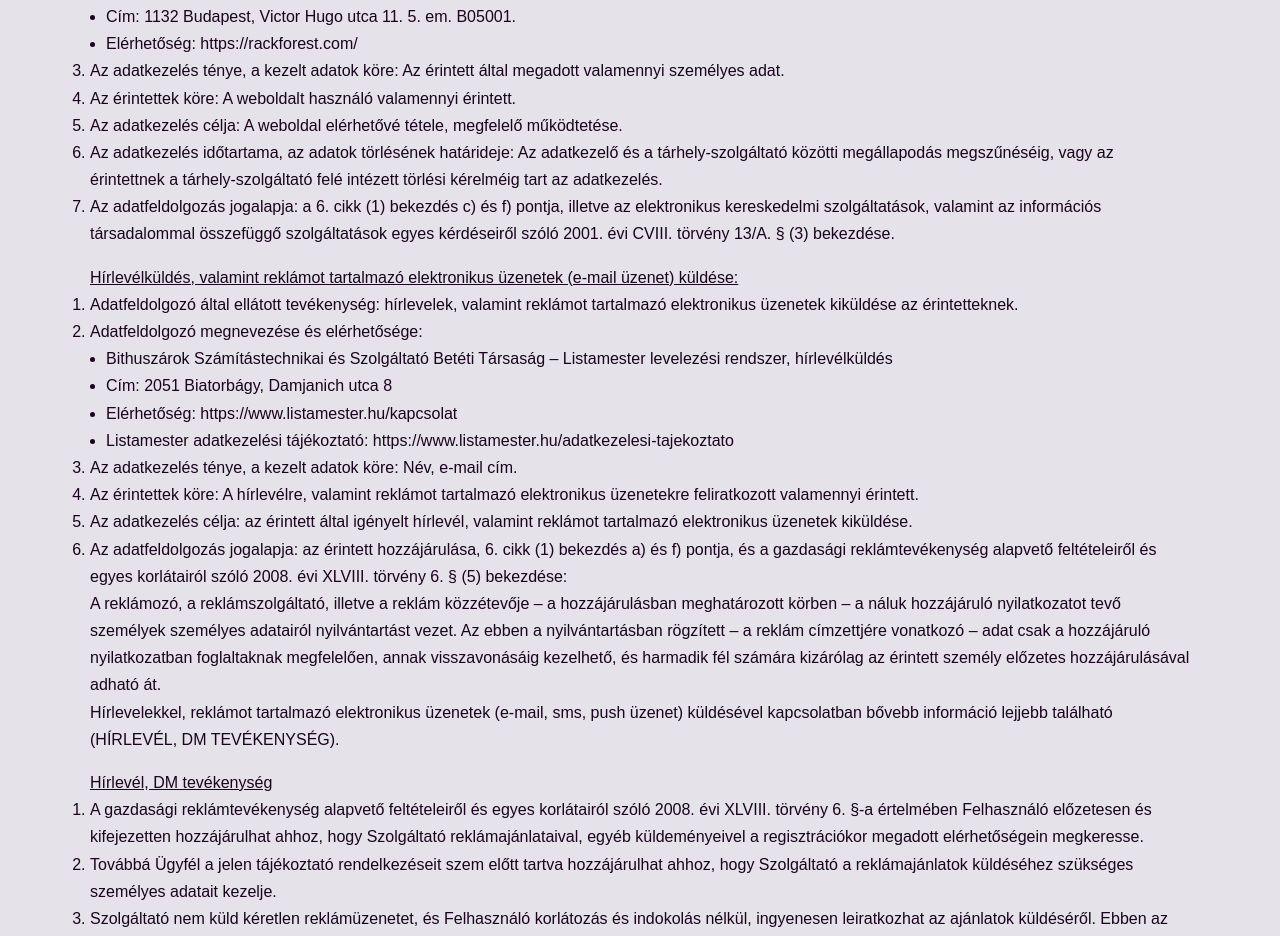
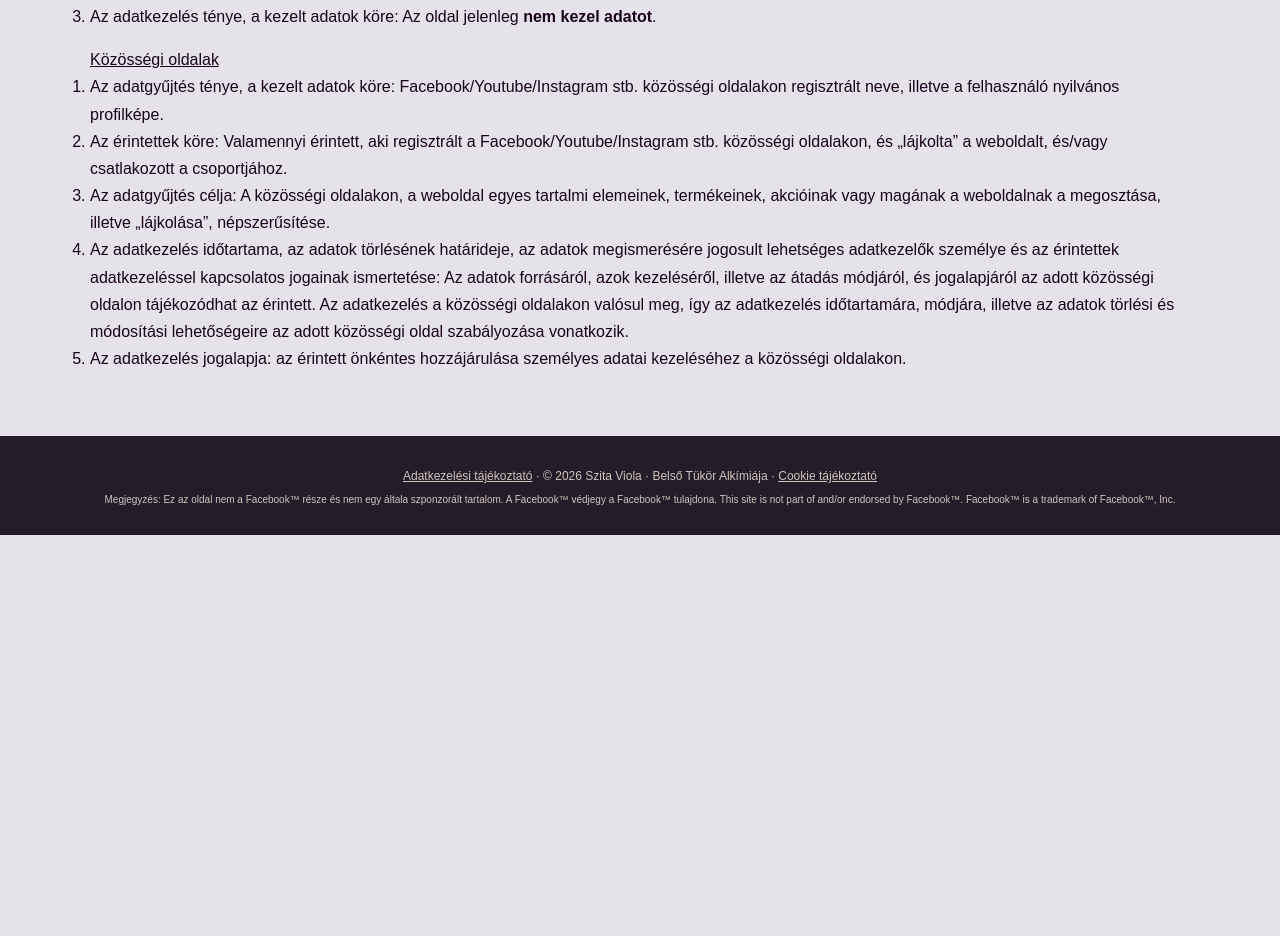
Before and after one commit to TheMascot/inner-mirror-alchemy, an Angular app: page /adatkezeles in a window 1280 px wide. Shown: the part 1861-2797 px from the top of the page. After the commit the page ends 2396 px from the top, so only its background shows below. Built offline with nearby package versions, Linux system fonts and the light colour scheme.

Commit message:
FE privacy policy minimalist version

```diff
--- a/src/app/pages/privacy_policy/privacy-policy.html
+++ b/src/app/pages/privacy_policy/privacy-policy.html
@@ -17,12 +17,12 @@
     <li>
       Név: Szita Viola
     </li>
-    <li>
-      Adószám: XXXXXXXX-X-XX
-    </li>
-    <li>
-      Email: XXXXXXXXXXXXXX
-    </li>
+<!--    <li>-->
+<!--      Adószám: XXXXXXXX-X-XX-->
+<!--    </li>-->
+<!--    <li>-->
+<!--      Email: XXXXXXXXXXXXXX-->
+<!--    </li>-->
     <li>
       a továbbiakban: Szolgáltató, Adatkezelő
     </li>
@@ -150,209 +150,223 @@
         </div>
       </li>
       <li>
-        Az adatkezelés ténye, a kezelt adatok köre: Az érintett által megadott valamennyi személyes adat.
+        Az adatkezelés ténye, a kezelt adatok köre: Az oldal jelenleg <strong>nem kezel adatot</strong>.
       </li>
-      <li>
-        Az érintettek köre: A weboldalt használó valamennyi érintett.
-      </li>
-      <li>
-        Az adatkezelés célja: A weboldal elérhetővé tétele, megfelelő működtetése.
-      </li>
-      <li>
-        Az adatkezelés időtartama, az adatok törlésének határideje: Az adatkezelő és a tárhely-szolgáltató közötti
-        megállapodás megszűnéséig, vagy az érintettnek a tárhely-szolgáltató felé intézett törlési kérelméig tart az
-        adatkezelés.
-      </li>
-      <li>
-        Az adatfeldolgozás jogalapja: a 6. cikk (1) bekezdés c) és f) pontja, illetve az elektronikus kereskedelmi
-        szolgáltatások, valamint az információs társadalommal összefüggő szolgáltatások egyes kérdéseiről szóló 2001.
-        évi CVIII. törvény 13/A. § (3) bekezdése.
-      </li>
+<!--      <li>-->
+<!--        Az érintettek köre: A weboldalt használó valamennyi érintett.-->
+<!--      </li>-->
+<!--      <li>-->
+<!--        Az adatkezelés célja: A weboldal elérhetővé tétele, megfelelő működtetése.-->
+<!--      </li>-->
+<!--      <li>-->
+<!--        Az adatkezelés időtartama, az adatok törlésének határideje: Az adatkezelő és a tárhely-szolgáltató közötti-->
+<!--        megállapodás megszűnéséig, vagy az érintettnek a tárhely-szolgáltató felé intézett törlési kérelméig tart az-->
+<!--        adatkezelés.-->
+<!--      </li>-->
+<!--      <li>-->
+<!--        Az adatfeldolgozás jogalapja: a 6. cikk (1) bekezdés c) és f) pontja, illetve az elektronikus kereskedelmi-->
+<!--        szolgáltatások, valamint az információs társadalommal összefüggő szolgáltatások egyes kérdéseiről szóló 2001.-->
+<!--        évi CVIII. törvény 13/A. § (3) bekezdése.-->
+<!--      </li>-->
     </ol>
   </div>
 
+<!--  <div>-->
+<!--    <p style="text-decoration: underline">-->
+<!--      Hírlevélküldés, valamint reklámot tartalmazó elektronikus üzenetek (e-mail üzenet) küldése:-->
+<!--    </p>-->
+<!--    <ol style="list-style-type: decimal">-->
+<!--      <li>-->
+<!--        Adatfeldolgozó által ellátott tevékenység: hírlevelek, valamint reklámot tartalmazó elektronikus üzenetek-->
+<!--        kiküldése az érintetteknek.-->
+<!--      </li>-->
+<!--      <li>-->
+<!--        Adatfeldolgozó megnevezése és elérhetősége:-->
+<!--        <div style="margin-left: 1rem">-->
+<!--          <ol style="list-style-type: disc">-->
+<!--            <li>-->
+<!--              Bithuszárok Számítástechnikai és Szolgáltató Betéti Társaság – Listamester levelezési rendszer,-->
+<!--              hírlevélküldés-->
+<!--            </li>-->
+<!--            <li>-->
+<!--              Cím: 2051 Biatorbágy, Damjanich utca 8-->
+<!--            </li>-->
+<!--            <li>-->
+<!--              Elérhetőség: https://www.listamester.hu/kapcsolat-->
+<!--            </li>-->
+<!--            <li>-->
+<!--              Listamester adatkezelési tájékoztató: https://www.listamester.hu/adatkezelesi-tajekoztato-->
+<!--            </li>-->
+<!--          </ol>-->
+<!--        </div>-->
+<!--      </li>-->
+<!--      <li>-->
+<!--        Az adatkezelés ténye, a kezelt adatok köre: Név, e-mail cím.-->
+<!--      </li>-->
+<!--      <li>-->
+<!--        Az érintettek köre: A hírlevélre, valamint reklámot tartalmazó elektronikus üzenetekre feliratkozott-->
+<!--        valamennyi érintett.-->
+<!--      </li>-->
+<!--      <li>-->
+<!--        Az adatkezelés célja: az érintett által igényelt hírlevél, valamint reklámot tartalmazó elektronikus-->
+<!--        üzenetek kiküldése.-->
+<!--      </li>-->
+<!--      <li>-->
+<!--        Az adatfeldolgozás jogalapja: az érintett hozzájárulása, 6. cikk (1) bekezdés a) és f) pontja, és a gazdasági-->
+<!--        reklámtevékenység alapvető feltételeiről és egyes korlátairól szóló 2008. évi XLVIII. törvény 6. § (5)-->
+<!--        bekezdése:-->
+<!--        <br>-->
+<!--        A reklámozó, a reklámszolgáltató, illetve a reklám közzétevője – a hozzájárulásban meghatározott körben – a-->
+<!--        náluk hozzájáruló nyilatkozatot tevő személyek személyes adatairól nyilvántartást vezet. Az ebben a-->
+<!--        nyilvántartásban rögzített – a reklám címzettjére vonatkozó – adat csak a hozzájáruló nyilatkozatban-->
+<!--        foglaltaknak-->
+<!--        megfelelően, annak visszavonásáig kezelhető, és harmadik fél számára kizárólag az érintett személy előzetes-->
+<!--        hozzájárulásával adható át.-->
+<!--        <br>-->
+<!--        Hírlevelekkel, reklámot tartalmazó elektronikus üzenetek (e-mail, sms, push üzenet) küldésével kapcsolatban-->
+<!--        bővebb információ lejjebb található (HÍRLEVÉL, DM TEVÉKENYSÉG).-->
+<!--      </li>-->
+<!--    </ol>-->
+<!--  </div>-->
+
+<!--  <div style="margin: 1rem 0">-->
+<!--    <p style="text-decoration: underline">-->
+<!--      Hírlevél, DM tevékenység-->
+<!--    </p>-->
+<!--    <ol style="list-style-type: decimal">-->
+<!--      <li>-->
+<!--        A gazdasági reklámtevékenység alapvető feltételeiről és egyes korlátairól szóló 2008. évi XLVIII. törvény-->
+<!--        6. §-a értelmében Felhasználó előzetesen és kifejezetten hozzájárulhat ahhoz, hogy Szolgáltató-->
+<!--        reklámajánlataival, egyéb küldeményeivel a regisztrációkor megadott elérhetőségein megkeresse.-->
+<!--      </li>-->
+<!--      <li>-->
+<!--        Továbbá Ügyfél a jelen tájékoztató rendelkezéseit szem előtt tartva hozzájárulhat ahhoz, hogy Szolgáltató-->
+<!--        a reklámajánlatok küldéséhez szükséges személyes adatait kezelje.-->
+<!--      </li>-->
+<!--      <li>-->
+<!--        Szolgáltató nem küld kéretlen reklámüzenetet, és Felhasználó korlátozás és indokolás nélkül, ingyenesen-->
+<!--        leiratkozhat az ajánlatok küldéséről. Ebben az esetben Szolgáltató minden – a reklámüzenetek küldéséhez-->
+<!--        szükséges – személyes adatát törli nyilvántartásából és további reklámajánlataival nem keresi meg a-->
+<!--        Felhasználót. Felhasználó a reklámokról leiratkozhat az üzenetben lévő linkre kattintva.-->
+<!--      </li>-->
+<!--      <li>-->
+<!--        Az adatgyűjtés ténye, a kezelt adatok köre és az adatkezelés célja:-->
+<!--        <div style="margin-left: 1rem">-->
+<!--          <ol style="list-style-type: disc">-->
+<!--            <li>-->
+<!--              Személyes adat — Az adatkezelés célja-->
+<!--            </li>-->
+<!--            <li>-->
+<!--              Név, e-mail — Azonosítás, a hírlevélre való feliratkozás lehetővé tétele.-->
+<!--            </li>-->
+<!--            <li>-->
+<!--              A feliratkozás időpontja — Technikai művelet végrehajtása.-->
+<!--            </li>-->
+<!--            <li>-->
+<!--              A feliratkozáskori IP cím — Technikai művelet végrehajtása.-->
+<!--            </li>-->
+<!--          </ol>-->
+<!--        </div>-->
+<!--      </li>-->
+<!--      <li>-->
+<!--        Az érintettek köre: A hírlevélre feliratkozó valamennyi érintett.-->
+<!--      </li>-->
+<!--      <li>-->
+<!--        Az adatkezelés célja: reklámot tartalmazó elektronikus üzenetek (e-mail, sms, push üzenet) küldése az-->
+<!--        érintett részére, tájékoztatás nyújtása az aktuális információkról, termékekről, akciókról, új funkciókról stb.-->
+<!--      </li>-->
+<!--      <li>-->
+<!--        Az adatkezelés időtartama, az adatok törlésének határideje: a hozzájáruló nyilatkozat visszavonásáig,-->
+<!--        azaz a leiratkozásig tart az adatkezelés.-->
+<!--      </li>-->
+<!--      <li>-->
+<!--        Az adatok megismerésére kizárólag a Szolgáltató jogosult.-->
+<!--      <li>-->
+<!--      Az érintettek adatkezeléssel kapcsolatos jogainak ismertetése:-->
+<!--        <div style="margin-left: 1rem">-->
+<!--          <ol style="list-style-type: disc">-->
+<!--            <li>-->
+<!--              Az érintett kérelmezheti az adatkezelőtől a rá vonatkozó személyes adatokhoz való hozzáférést,-->
+<!--              azok helyesbítését, törlését vagy kezelésének korlátozását, és-->
+<!--            </li>-->
+<!--            <li>-->
+<!--              tiltakozhat az ilyen személyes adatok kezelése ellen, valamint-->
+<!--            </li>-->
+<!--            <li>-->
+<!--              az érintettnek joga van az adathordozhatósághoz, továbbá a hozzájárulás bármely időpontban-->
+<!--              történő visszavonásához.-->
+<!--            </li>-->
+<!--          </ol>-->
+<!--        </div>-->
+<!--      </li>-->
+<!--      <li>-->
+<!--        A személyes adatokhoz való hozzáférést, azok törlését, módosítását, vagy kezelésének korlátozását,-->
+<!--        az adatok hordozhatóságát, az adatkezelések elleni tiltakozást az alábbi módon tudja az érintett kezdeményezni:-->
+<!--        <br>-->
+<!--        E-mail útján a XXXXXkukacXXXXX.com e-mail címen.-->
+<!--      </li>-->
+<!--      <li>-->
+<!--        Az érintett bármikor, ingyenesen leiratkozhat a hírlevélről.-->
+<!--      </li>-->
+<!--      <li>-->
+<!--        Az adatkezelés jogalapja: az érintett hozzájárulása, 6. cikk (1) bekezdés a) és f) pontja, és a gazdasági-->
+<!--        reklámtevékenység alapvető feltételeiről és egyes korlátairól szóló 2008. évi XLVIII. törvény 6. § (5) bekezdése:-->
+<!--        <br>-->
+<!--        A reklámozó, a reklámszolgáltató, illetve a reklám közzétevője – a hozzájárulásban meghatározott körben –-->
+<!--        a náluk hozzájáruló nyilatkozatot tevő személyek személyes adatairól nyilvántartást vezet. Az ebben a-->
+<!--        nyilvántartásban rögzített – a reklám címzettjére vonatkozó – adat csak a hozzájáruló nyilatkozatban-->
+<!--        foglaltaknak megfelelően, annak visszavonásáig kezelhető, és harmadik fél számára kizárólag az érintett-->
+<!--        személy előzetes hozzájárulásával adható át.-->
+<!--      </li>-->
+<!--      <li>-->
+<!--        Tájékoztatjuk, hogy:-->
+<!--        <div style="margin-left: 1rem">-->
+<!--          <ol style="list-style-type: disc">-->
+<!--            <li>-->
+<!--              az adatkezelés az Ön hozzájárulásán alapul.-->
+<!--            </li>-->
+<!--            <li>-->
+<!--              köteles a személyes adatokat megadni, ha hírlevelet szeretne kapni tőlünk.-->
+<!--            </li>-->
+<!--            <li>-->
+<!--              az adatszolgáltatás elmaradása azzal a következményekkel jár, hogy nem tudunk Önnek hírlevelet küldeni.-->
+<!--            </li>-->
+<!--          </ol>-->
+<!--        </div>-->
+<!--      </li>-->
+<!--    </ol>-->
+<!--  </div>-->
+
     <div>
       <p style="text-decoration: underline">
-      Hírlevélküldés, valamint reklámot tartalmazó elektronikus üzenetek (e-mail üzenet) küldése:
+        Közösségi oldalak
       </p>
       <ol style="list-style-type: decimal">
         <li>
-        Adatfeldolgozó által ellátott tevékenység: hírlevelek, valamint reklámot tartalmazó elektronikus üzenetek
-        kiküldése az érintetteknek.
+          Az adatgyűjtés ténye, a kezelt adatok köre: Facebook/Youtube/Instagram stb. közösségi oldalakon regisztrált
+          neve, illetve a felhasználó nyilvános profilképe.
         </li>
         <li>
-        Adatfeldolgozó megnevezése és elérhetősége:
-        <div style="margin-left: 1rem">
-          <ol style="list-style-type: disc">
-            <li>
-              Bithuszárok Számítástechnikai és Szolgáltató Betéti Társaság – Listamester levelezési rendszer,
-              hírlevélküldés
+          Az érintettek köre: Valamennyi érintett, aki regisztrált a Facebook/Youtube/Instagram stb. közösségi
+          oldalakon, és „lájkolta” a weboldalt, és/vagy csatlakozott a csoportjához.
         </li>
         <li>
-              Cím: 2051 Biatorbágy, Damjanich utca 8
+          Az adatgyűjtés célja: A közösségi oldalakon, a weboldal egyes tartalmi elemeinek, termékeinek,
+          akcióinak vagy magának a weboldalnak a megosztása, illetve „lájkolása”, népszerűsítése.
         </li>
         <li>
-              Elérhetőség: https://www.listamester.hu/kapcsolat
+          Az adatkezelés időtartama, az adatok törlésének határideje, az adatok megismerésére jogosult lehetséges
+          adatkezelők személye és az érintettek adatkezeléssel kapcsolatos jogainak ismertetése: Az adatok forrásáról,
+          azok kezeléséről, illetve az átadás módjáról, és jogalapjáról az adott közösségi oldalon tájékozódhat az
+          érintett. Az adatkezelés a közösségi oldalakon valósul meg, így az adatkezelés időtartamára, módjára,
+          illetve az adatok törlési és módosítási lehetőségeire az adott közösségi oldal szabályozása vonatkozik.
         </li>
         <li>
-              Listamester adatkezelési tájékoztató: https://www.listamester.hu/adatkezelesi-tajekoztato
-            </li>
-          </ol>
-        </div>
-      </li>
-      <li>
-        Az adatkezelés ténye, a kezelt adatok köre: Név, e-mail cím.
-      </li>
-      <li>
-        Az érintettek köre: A hírlevélre, valamint reklámot tartalmazó elektronikus üzenetekre feliratkozott
-        valamennyi érintett.
-      </li>
-      <li>
-        Az adatkezelés célja: az érintett által igényelt hírlevél, valamint reklámot tartalmazó elektronikus
-        üzenetek kiküldése.
-      </li>
-      <li>
-        Az adatfeldolgozás jogalapja: az érintett hozzájárulása, 6. cikk (1) bekezdés a) és f) pontja, és a gazdasági
-        reklámtevékenység alapvető feltételeiről és egyes korlátairól szóló 2008. évi XLVIII. törvény 6. § (5)
-        bekezdése:
-        <br>
-        A reklámozó, a reklámszolgáltató, illetve a reklám közzétevője – a hozzájárulásban meghatározott körben – a
-        náluk hozzájáruló nyilatkozatot tevő személyek személyes adatairól nyilvántartást vezet. Az ebben a
-        nyilvántartásban rögzített – a reklám címzettjére vonatkozó – adat csak a hozzájáruló nyilatkozatban
-        foglaltaknak
-        megfelelően, annak visszavonásáig kezelhető, és harmadik fél számára kizárólag az érintett személy előzetes
-        hozzájárulásával adható át.
-        <br>
-        Hírlevelekkel, reklámot tartalmazó elektronikus üzenetek (e-mail, sms, push üzenet) küldésével kapcsolatban
-        bővebb információ lejjebb található (HÍRLEVÉL, DM TEVÉKENYSÉG).
-      </li>
-    </ol>
-  </div>
-
-  <div style="margin: 1rem 0">
-    <p style="text-decoration: underline">
-      Hírlevél, DM tevékenység
-    </p>
-    <ol style="list-style-type: decimal">
-      <li>
-        A gazdasági reklámtevékenység alapvető feltételeiről és egyes korlátairól szóló 2008. évi XLVIII. törvény
-        6. §-a értelmében Felhasználó előzetesen és kifejezetten hozzájárulhat ahhoz, hogy Szolgáltató
-        reklámajánlataival, egyéb küldeményeivel a regisztrációkor megadott elérhetőségein megkeresse.
-      </li>
-      <li>
-        Továbbá Ügyfél a jelen tájékoztató rendelkezéseit szem előtt tartva hozzájárulhat ahhoz, hogy Szolgáltató
-        a reklámajánlatok küldéséhez szükséges személyes adatait kezelje.
-      </li>
-      <li>
-        Szolgáltató nem küld kéretlen reklámüzenetet, és Felhasználó korlátozás és indokolás nélkül, ingyenesen
-        leiratkozhat az ajánlatok küldéséről. Ebben az esetben Szolgáltató minden – a reklámüzenetek küldéséhez
-        szükséges – személyes adatát törli nyilvántartásából és további reklámajánlataival nem keresi meg a
-        Felhasználót. Felhasználó a reklámokról leiratkozhat az üzenetben lévő linkre kattintva.
-      </li>
-      <li>
-        Az adatgyűjtés ténye, a kezelt adatok köre és az adatkezelés célja:
-        <div style="margin-left: 1rem">
-          <ol style="list-style-type: disc">
-            <li>
-              Személyes adat — Az adatkezelés célja
-            </li>
-            <li>
-              Név, e-mail — Azonosítás, a hírlevélre való feliratkozás lehetővé tétele.
-            </li>
-            <li>
-              A feliratkozás időpontja — Technikai művelet végrehajtása.
-            </li>
-            <li>
-              A feliratkozáskori IP cím — Technikai művelet végrehajtása.
-            </li>
-          </ol>
-        </div>
-      </li>
-      <li>
-        Az érintettek köre: A hírlevélre feliratkozó valamennyi érintett.
-      </li>
-      <li>
-        Az adatkezelés célja: reklámot tartalmazó elektronikus üzenetek (e-mail, sms, push üzenet) küldése az
-        érintett részére, tájékoztatás nyújtása az aktuális információkról, termékekről, akciókról, új funkciókról stb.
-      </li>
-      <li>
-        Az adatkezelés időtartama, az adatok törlésének határideje: a hozzájáruló nyilatkozat visszavonásáig,
-        azaz a leiratkozásig tart az adatkezelés.
-      </li>
-      <li>
-        Az adatok megismerésére kizárólag a Szolgáltató jogosult.
-      <li>
-      Az érintettek adatkezeléssel kapcsolatos jogainak ismertetése:
-        <div style="margin-left: 1rem">
-          <ol style="list-style-type: disc">
-            <li>
-              Az érintett kérelmezheti az adatkezelőtől a rá vonatkozó személyes adatokhoz való hozzáférést,
-              azok helyesbítését, törlését vagy kezelésének korlátozását, és
-            </li>
-            <li>
-              tiltakozhat az ilyen személyes adatok kezelése ellen, valamint
-            </li>
-            <li>
-              az érintettnek joga van az adathordozhatósághoz, továbbá a hozzájárulás bármely időpontban
-              történő visszavonásához.
-            </li>
-          </ol>
-        </div>
-      </li>
-      <li>
-        A személyes adatokhoz való hozzáférést, azok törlését, módosítását, vagy kezelésének korlátozását,
-        az adatok hordozhatóságát, az adatkezelések elleni tiltakozást az alábbi módon tudja az érintett kezdeményezni:
-        <br>
-        E-mail útján a XXXXXkukacXXXXX.com e-mail címen.
-      </li>
-      <li>
-        Az érintett bármikor, ingyenesen leiratkozhat a hírlevélről.
-      </li>
-      <li>
-        Az adatkezelés jogalapja: az érintett hozzájárulása, 6. cikk (1) bekezdés a) és f) pontja, és a gazdasági
-        reklámtevékenység alapvető feltételeiről és egyes korlátairól szóló 2008. évi XLVIII. törvény 6. § (5) bekezdése:
-        <br>
-        A reklámozó, a reklámszolgáltató, illetve a reklám közzétevője – a hozzájárulásban meghatározott körben –
-        a náluk hozzájáruló nyilatkozatot tevő személyek személyes adatairól nyilvántartást vezet. Az ebben a
-        nyilvántartásban rögzített – a reklám címzettjére vonatkozó – adat csak a hozzájáruló nyilatkozatban
-        foglaltaknak megfelelően, annak visszavonásáig kezelhető, és harmadik fél számára kizárólag az érintett
-        személy előzetes hozzájárulásával adható át.
-      </li>
-      <li>
-        Tájékoztatjuk, hogy:
-        <div style="margin-left: 1rem">
-          <ol style="list-style-type: disc">
-            <li>
-              az adatkezelés az Ön hozzájárulásán alapul.
-            </li>
-            <li>
-              köteles a személyes adatokat megadni, ha hírlevelet szeretne kapni tőlünk.
-            </li>
-            <li>
-              az adatszolgáltatás elmaradása azzal a következményekkel jár, hogy nem tudunk Önnek hírlevelet küldeni.
-            </li>
-          </ol>
-        </div>
+          Az adatkezelés jogalapja: az érintett önkéntes hozzájárulása személyes adatai kezeléséhez a közösségi
+          oldalakon.
         </li>
       </ol>
     </div>
 
 
-  <h2>Panaszkezelés</h2>
-  <p>Az érintettet megilleti:</p>
-  <ul>
-    <li>a tájékoztatáshoz való jog,</li>
-    <li>a hozzáférés joga,</li>
-    <li>a helyesbítés joga,</li>
-    <li>a törléshez való jog,</li>
-    <li>az adatkezelés korlátozásához való jog,</li>
-    <li>az adathordozhatósághoz való jog,</li>
-    <li>a tiltakozáshoz való jog.</li>
-  </ul>
-
-  <h2>7. Jogorvoslat</h2>
-  <p>
-    Panasz esetén az érintett a Nemzeti Adatvédelmi és Információszabadság Hatósághoz (NAIH)
-    fordulhat, vagy bírósági jogorvoslattal élhet.
-  </p>
 </section>
```
Lines whose indentation alone changed are shown as unchanged.
